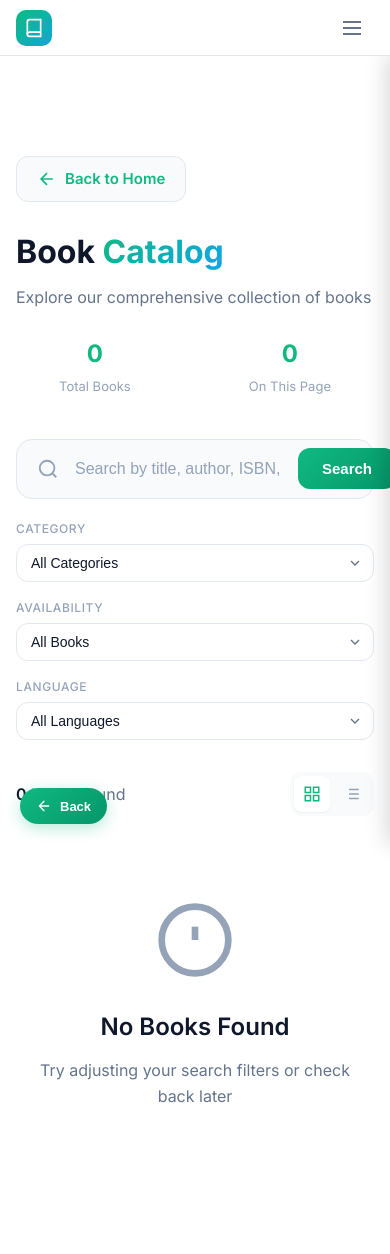
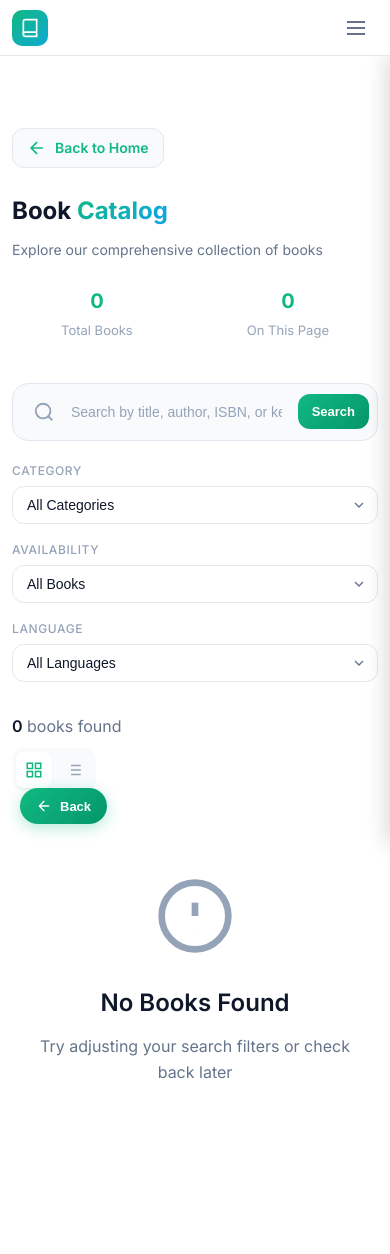
Before and after one commit to ezedinmoh/Smart-Library-System, a Django app: page /books/ in a window 390 px wide. After the commit the page ends 1079 px from the top, so only its background shows below. Run offline with Django 4.2, Linux system fonts and the light colour scheme; data that the repository does not hold is empty; parts of the project's set-up code (start-up, migrations or seed data) failed here and were passed over.

Commit message:
Improve book list responsive layout for tablet and mobile
- 768px: reduce gap to 12px, fix top padding, shrink cover to 150px,
  tighten card info padding, reduce font sizes, stack filters/results
- 480px: keep 2-column grid (was 1), reduce gap to 10px, cover 130px,
  tighter padding, smaller fonts throughout
- Both: fix catalog-main top padding to match nav height on small screens

```diff
--- a/templates/books/books_list.html
+++ b/templates/books/books_list.html
@@ -764,15 +764,23 @@
         @media (max-width: 768px) {
             .books-catalog-grid {
                 grid-template-columns: repeat(2, 1fr);
-                gap: 16px;
+                gap: 12px;
+            }
+
+            .catalog-main {
+                padding: 80px 0 40px;
             }
 
             .container {
-                padding: 0 24px;
+                padding: 0 16px;
             }
 
             .catalog-title h1 {
-                font-size: 2rem;
+                font-size: 1.75rem;
+            }
+
+            .catalog-title p {
+                font-size: 0.875rem;
             }
 
             .filters-container {
@@ -787,23 +795,90 @@
             .filter-group select {
                 width: 100%;
             }
+
+            .book-catalog-cover {
+                height: 150px;
+            }
+
+            .book-catalog-info {
+                padding: 10px 12px 12px;
+            }
+
+            .book-title {
+                font-size: 0.875rem;
+            }
+
+            .book-author,
+            .book-category,
+            .book-isbn {
+                font-size: 0.75rem;
+            }
+
+            .catalog-stats {
+                gap: 16px;
+            }
+
+            .stat-value {
+                font-size: 1.25rem;
+            }
+
+            .results-info {
+                flex-direction: column;
+                align-items: flex-start;
+                gap: 8px;
+            }
+
+            .advanced-search-box input {
+                font-size: 0.875rem;
+            }
         }
 
         @media (max-width: 480px) {
             .books-catalog-grid {
-                grid-template-columns: 1fr;
+                grid-template-columns: repeat(2, 1fr);
+                gap: 10px;
             }
 
             .nav-container {
-                padding: 0 16px;
+                padding: 0 12px;
             }
 
             .container {
-                padding: 0 16px;
+                padding: 0 12px;
+            }
+
+            .catalog-main {
+                padding: 72px 0 32px;
             }
 
             .profile-name {
                 display: none;
+            }
+
+            .book-catalog-cover {
+                height: 130px;
+            }
+
+            .book-catalog-info {
+                padding: 8px 10px 10px;
+            }
+
+            .book-title {
+                font-size: 0.8125rem;
+            }
+
+            .catalog-title h1 {
+                font-size: 1.5rem;
+            }
+
+            .search-btn {
+                padding: 10px 14px;
+                font-size: 0.8125rem;
+            }
+
+            .back-to-home-catalog a {
+                font-size: 0.875rem;
+                padding: 8px 14px;
             }
         }
 
```
